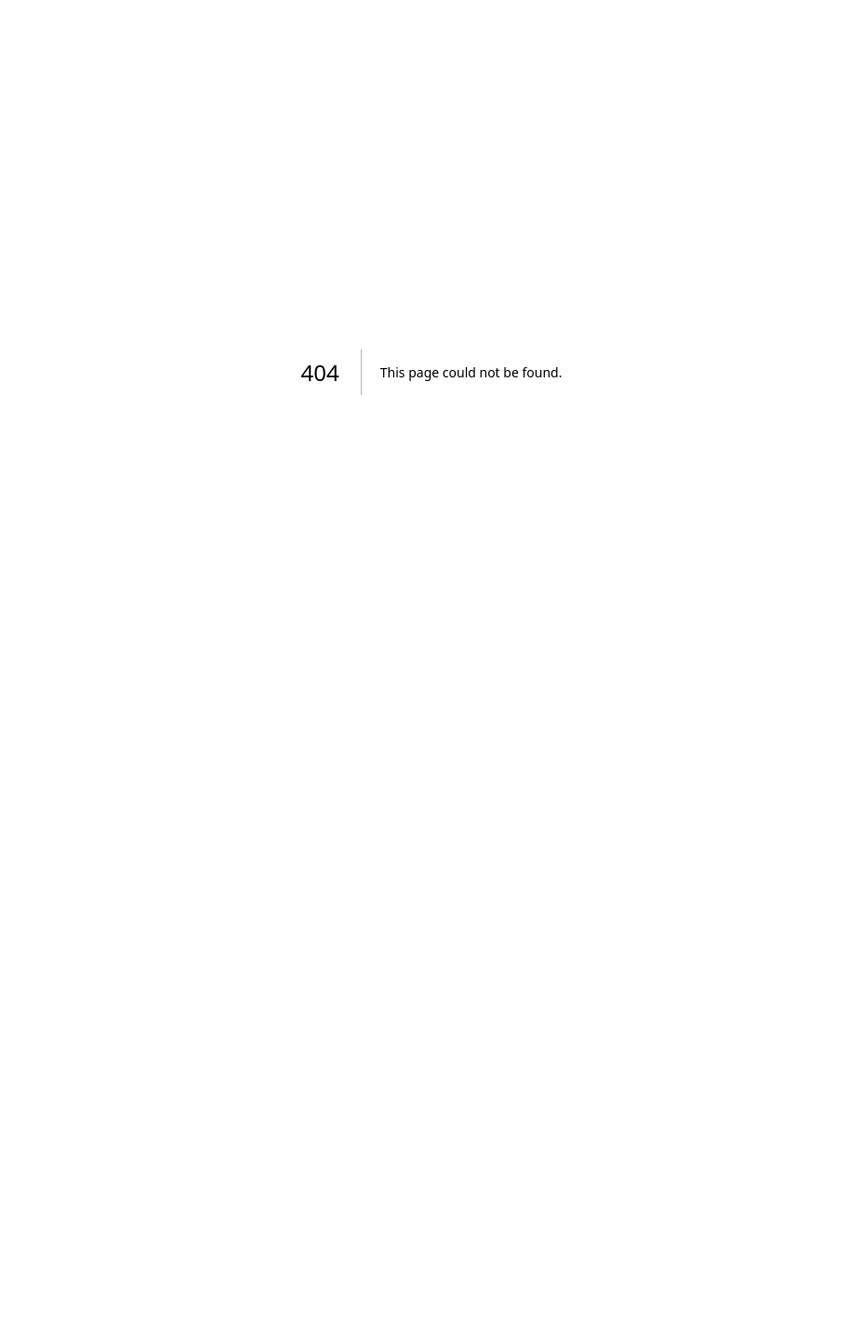
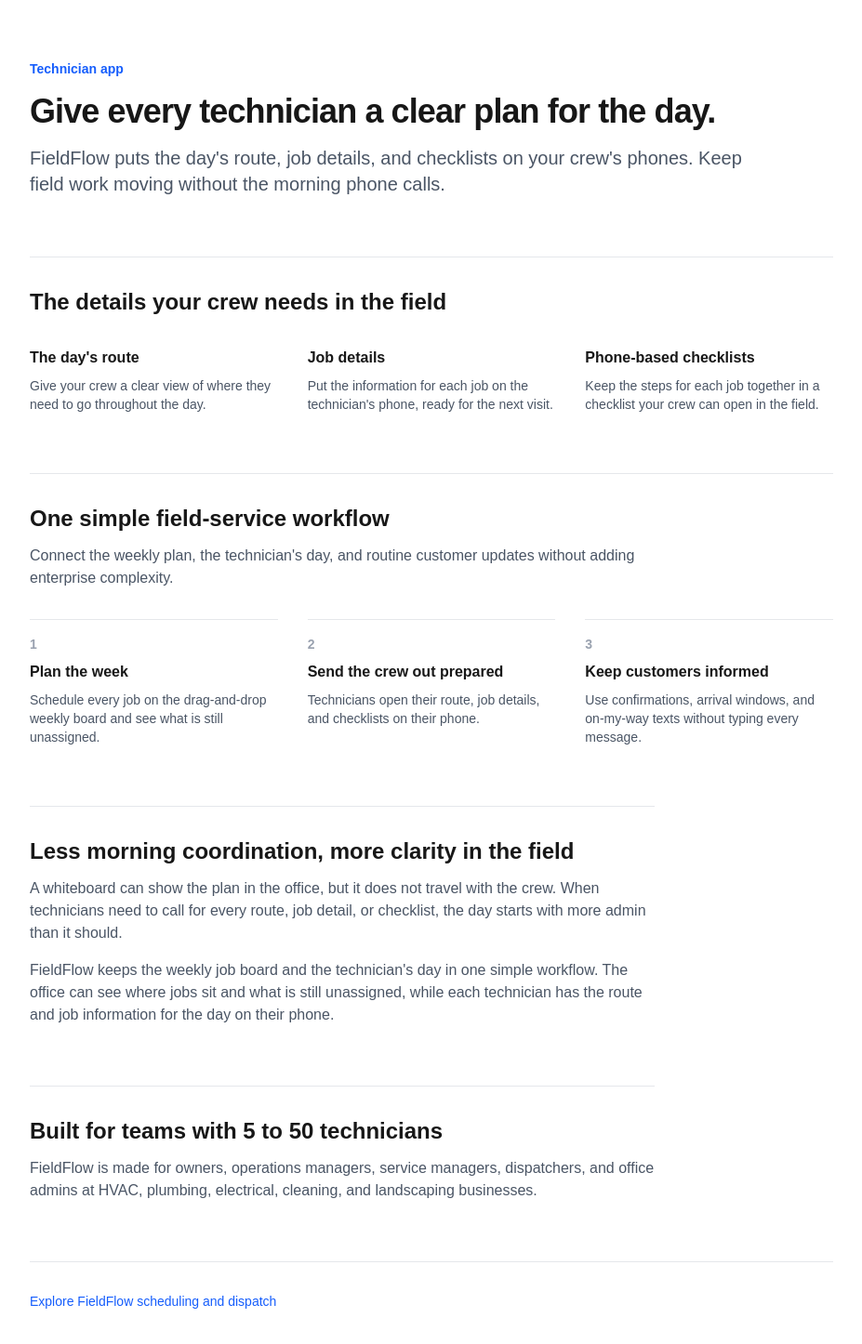
Before and after one commit to ai-beavers/fieldflow-site, a Next.js app: page /technician-app in a window 1280 px wide. Before the commit this address had no page. Shown: the top 1446 px of the page at 93% size, without its empty margins (176-1103 px from the left). Before the commit the page ends 800 px from the top, so only its background shows below. Built offline with nearby package versions, Linux system fonts and the light colour scheme.

Commit message:
Add technician app product page

```diff
--- a/app/page.tsx
+++ b/app/page.tsx
@@ -28,14 +28,17 @@
   {
     title: "Job scheduling",
     text: "Plan every job on a drag-and-drop weekly board. See who is where, and what is still unassigned.",
+    href: null,
   },
   {
     title: "Technician app",
     text: "Your crew gets the day's route, job details, and checklists on their phone. No more morning phone calls.",
+    href: "/technician-app",
   },
   {
     title: "Automated customer notifications",
     text: "Customers get a confirmation, an arrival window, and an on-my-way text without anyone typing a message.",
+    href: null,
   },
 ];
 
@@ -61,7 +64,18 @@
         <section className="mb-16 grid gap-8 sm:grid-cols-3">
           {FEATURES.map((feature) => (
             <div key={feature.title}>
-              <h2 className="text-base font-semibold mb-2">{feature.title}</h2>
+              <h2 className="text-base font-semibold mb-2">
+                {feature.href ? (
+                  <Link
+                    href={feature.href}
+                    className="text-blue-600 hover:underline"
+                  >
+                    {feature.title}
+                  </Link>
+                ) : (
+                  feature.title
+                )}
+              </h2>
               <p className="text-sm text-gray-600">{feature.text}</p>
             </div>
           ))}
--- a/app/sitemap.ts
+++ b/app/sitemap.ts
@@ -9,6 +9,7 @@
 export default async function sitemap(): Promise<MetadataRoute.Sitemap> {
   const staticRoutes: MetadataRoute.Sitemap = [
     { url: BASE_URL_CLEAN, priority: 1.0 },
+    { url: `${BASE_URL_CLEAN}/technician-app`, priority: 0.8 },
     { url: `${BASE_URL_CLEAN}${blogPath()}`, priority: 0.9 },
   ];
 
--- /dev/null
+++ b/app/technician-app/page.tsx
@@ -0,0 +1,134 @@
+import type { Metadata } from "next";
+import Link from "next/link";
+
+export const metadata: Metadata = {
+  title: "Technician App for Field-Service Teams | FieldFlow",
+  description:
+    "Give technicians their daily route, job details, and checklists on their phone with FieldFlow's app for field-service teams.",
+  alternates: { canonical: "/technician-app" },
+};
+
+const MOBILE_FEATURES = [
+  {
+    title: "The day's route",
+    text: "Give your crew a clear view of where they need to go throughout the day.",
+  },
+  {
+    title: "Job details",
+    text: "Put the information for each job on the technician's phone, ready for the next visit.",
+  },
+  {
+    title: "Phone-based checklists",
+    text: "Keep the steps for each job together in a checklist your crew can open in the field.",
+  },
+];
+
+const WORKFLOW = [
+  {
+    step: "1",
+    title: "Plan the week",
+    text: "Schedule every job on the drag-and-drop weekly board and see what is still unassigned.",
+  },
+  {
+    step: "2",
+    title: "Send the crew out prepared",
+    text: "Technicians open their route, job details, and checklists on their phone.",
+  },
+  {
+    step: "3",
+    title: "Keep customers informed",
+    text: "Use confirmations, arrival windows, and on-my-way texts without typing every message.",
+  },
+];
+
+export default function TechnicianAppPage() {
+  return (
+    <main className="max-w-4xl mx-auto px-4 py-16">
+      <section className="mb-16 max-w-3xl">
+        <p className="text-sm font-semibold text-blue-600 mb-4">
+          Technician app
+        </p>
+        <h1 className="text-4xl font-bold tracking-tight mb-4">
+          Give every technician a clear plan for the day.
+        </h1>
+        <p className="text-xl text-gray-600">
+          FieldFlow puts the day&apos;s route, job details, and checklists on
+          your crew&apos;s phones. Keep field work moving without the morning
+          phone calls.
+        </p>
+      </section>
+
+      <section className="mb-16 border-t border-gray-200 pt-8">
+        <h2 className="text-2xl font-semibold mb-8">
+          The details your crew needs in the field
+        </h2>
+        <div className="grid gap-8 sm:grid-cols-3">
+          {MOBILE_FEATURES.map((feature) => (
+            <div key={feature.title}>
+              <h3 className="text-base font-semibold mb-2">{feature.title}</h3>
+              <p className="text-sm text-gray-600">{feature.text}</p>
+            </div>
+          ))}
+        </div>
+      </section>
+
+      <section className="mb-16 border-t border-gray-200 pt-8">
+        <h2 className="text-2xl font-semibold mb-3">
+          One simple field-service workflow
+        </h2>
+        <p className="text-gray-600 mb-8 max-w-2xl">
+          Connect the weekly plan, the technician&apos;s day, and routine
+          customer updates without adding enterprise complexity.
+        </p>
+        <div className="grid gap-8 sm:grid-cols-3">
+          {WORKFLOW.map((item) => (
+            <div key={item.step} className="border-t border-gray-200 pt-4">
+              <p className="text-sm font-semibold text-gray-400 mb-2">
+                {item.step}
+              </p>
+              <h3 className="text-base font-semibold mb-2">{item.title}</h3>
+              <p className="text-sm text-gray-600">{item.text}</p>
+            </div>
+          ))}
+        </div>
+      </section>
+
+      <section className="mb-16 border-t border-gray-200 pt-8 max-w-2xl">
+        <h2 className="text-2xl font-semibold mb-3">
+          Less morning coordination, more clarity in the field
+        </h2>
+        <div className="space-y-4 text-gray-600">
+          <p>
+            A whiteboard can show the plan in the office, but it does not
+            travel with the crew. When technicians need to call for every
+            route, job detail, or checklist, the day starts with more admin
+            than it should.
+          </p>
+          <p>
+            FieldFlow keeps the weekly job board and the technician&apos;s day in
+            one simple workflow. The office can see where jobs sit and what is
+            still unassigned, while each technician has the route and job
+            information for the day on their phone.
+          </p>
+        </div>
+      </section>
+
+      <section className="mb-16 border-t border-gray-200 pt-8 max-w-2xl">
+        <h2 className="text-2xl font-semibold mb-3">
+          Built for teams with 5 to 50 technicians
+        </h2>
+        <p className="text-gray-600">
+          FieldFlow is made for owners, operations managers, service managers,
+          dispatchers, and office admins at HVAC, plumbing, electrical,
+          cleaning, and landscaping businesses.
+        </p>
+      </section>
+
+      <section className="border-t border-gray-200 pt-8 text-sm">
+        <Link href="/" className="text-blue-600 hover:underline">
+          Explore FieldFlow scheduling and dispatch
+        </Link>
+      </section>
+    </main>
+  );
+}
```
